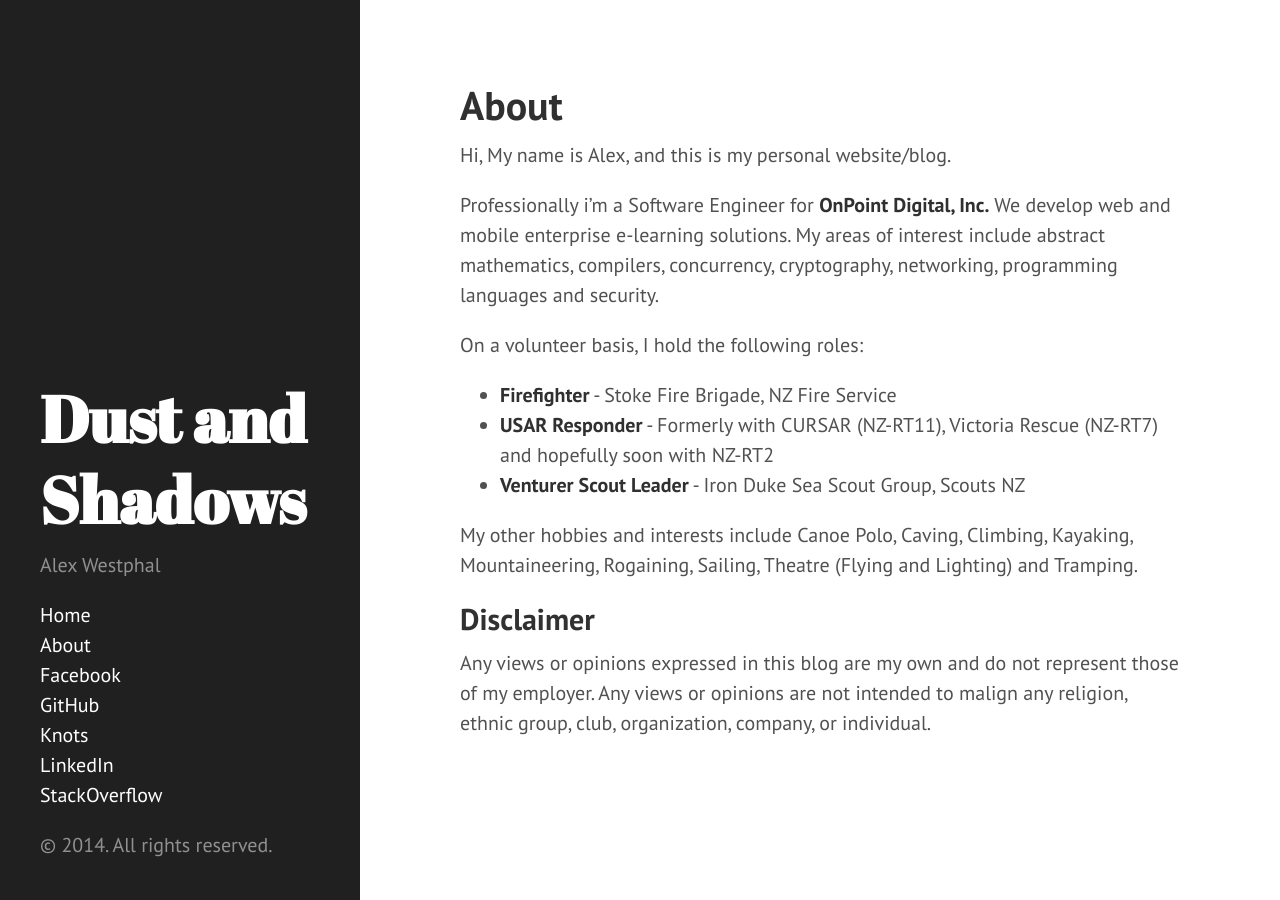
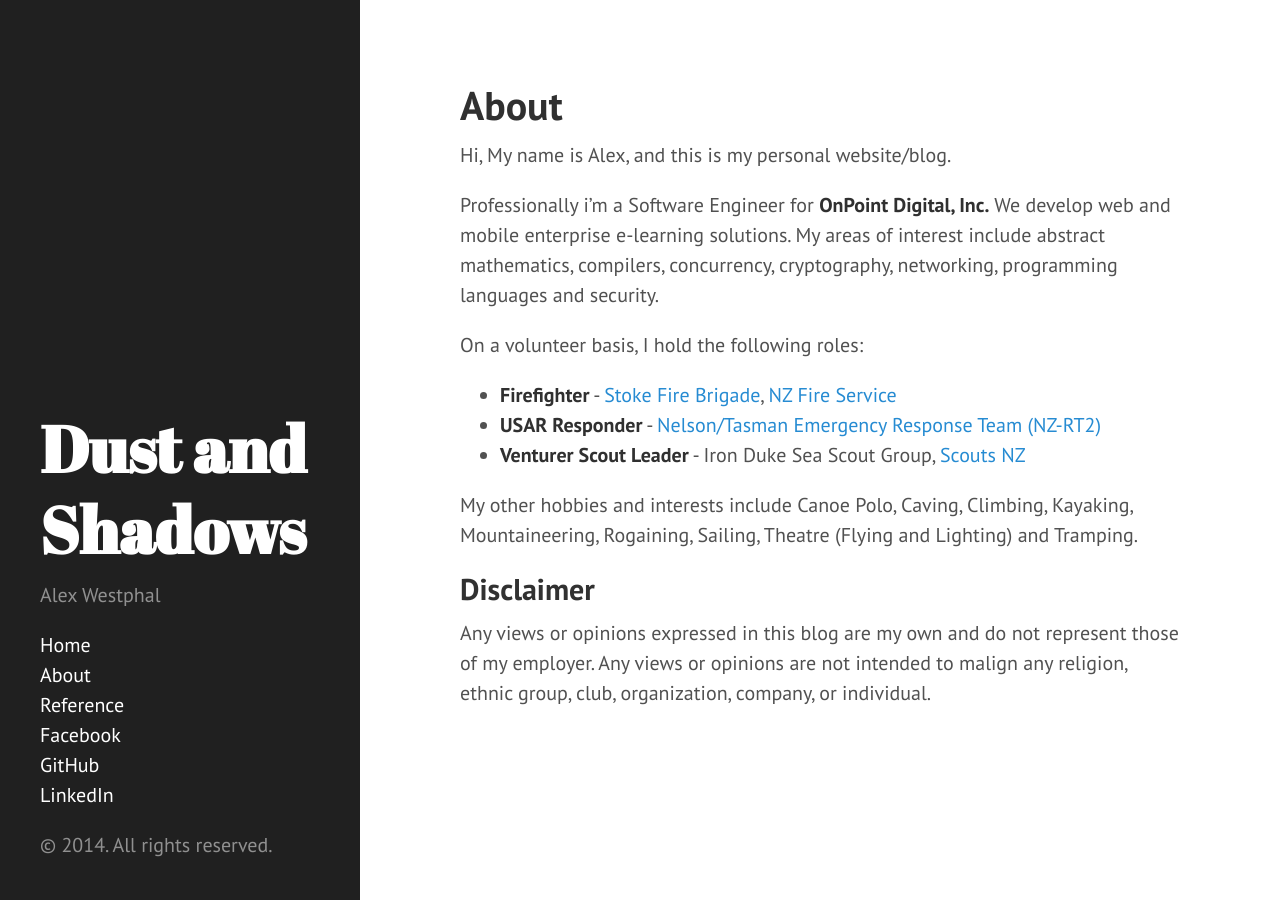
Before and after one commit to alexwestphal/alexwestphal.github.io, a Jekyll site: the page built from about.md, in a window 1280 px wide. Built offline with Jekyll 4.4.1, drawn with Linux system fonts in a browser that asks for light colours.

```diff
--- a/_includes/sidebar.html
+++ b/_includes/sidebar.html
@@ -8,12 +8,11 @@
         <ul class="sidebar-nav">
             <li class="sidebar-nav-item"><a href="/">Home</a></li>
             <li class="sidebar-nav-item"><a href="/about">About</a></li>
+            <li class="sidebar-nav-item"><a href="/reference">Reference</a></li>
             <!--<li class="sidebar-nav-item"><a href="/cv">Curriculum vitae</a></li>-->
             <li class="sidebar-nav-item"><a href="http://facebook.com/alex.westphal">Facebook</a></li>
             <li class="sidebar-nav-item"><a href="http://github.com/phantomspectre">GitHub</a></li>
-            <li class="sidebar-nav-item"><a href="/knot-reference">Knots</a></li>
             <li class="sidebar-nav-item"><a href="http://linkedin.com/pub/alex-westphal/27/84/670">LinkedIn</a></li>
-            <li class="sidebar-nav-item"><a href="http://stackoverflow.com/users/1139911/spectre">StackOverflow</a></li>
         </ul>
 
         <p>&copy; {{ site.time | date: '%Y' }}. All rights reserved.</p>
--- a/about.md
+++ b/about.md
@@ -11,9 +11,10 @@ programming languages and security.
 
 On a volunteer basis, I hold the following roles:
 
-- **Firefighter** - Stoke Fire Brigade, NZ Fire Service
-- **USAR Responder** - Formerly with CURSAR (NZ-RT11), Victoria Rescue (NZ-RT7) and hopefully soon with NZ-RT2
-- **Venturer Scout Leader** - Iron Duke Sea Scout Group, Scouts NZ
+- **Firefighter** - [Stoke Fire Brigade](http://www.fire.org.nz/About-Us/All-Regions/Region-4/Pages/Stoke-Volunteer-Fire-Brigade.html),
+[NZ Fire Service](http://www.fire.org.nz/)
+- **USAR Responder** - [Nelson/Tasman Emergency Response Team (NZ-RT2)](http://www.nzrt2.co.nz/)
+- **Venturer Scout Leader** - Iron Duke Sea Scout Group, [Scouts NZ](http://www.scouts.org.nz/)
 
 My other hobbies and interests include Canoe Polo, Caving, Climbing, Kayaking, Mountaineering, Rogaining, Sailing,
 Theatre (Flying and Lighting) and Tramping.
```
Also changed, not shown: _drafts/3D-knots.md (added, +6 -0 lines), _drafts/animated-knots.md (added, +6 -0 lines), _drafts/webgl-with-threejs.md (added, +6 -0 lines), index.html (+13 -1 lines), reference/index.html (added, +16 -0 lines), reference/pulleys.md (added, +8 -0 lines), reference/knots.md (renamed from knot-reference.md).
